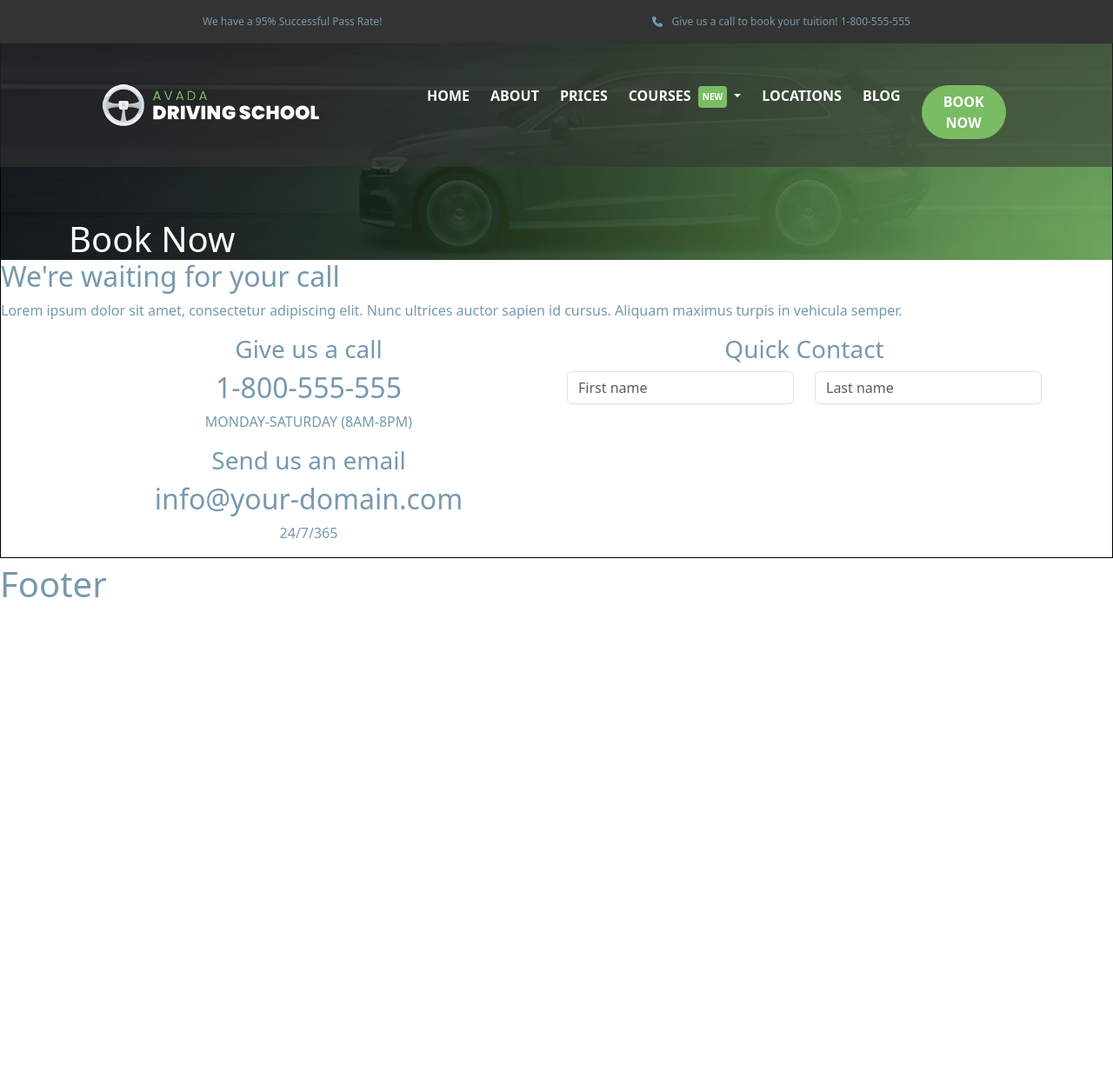
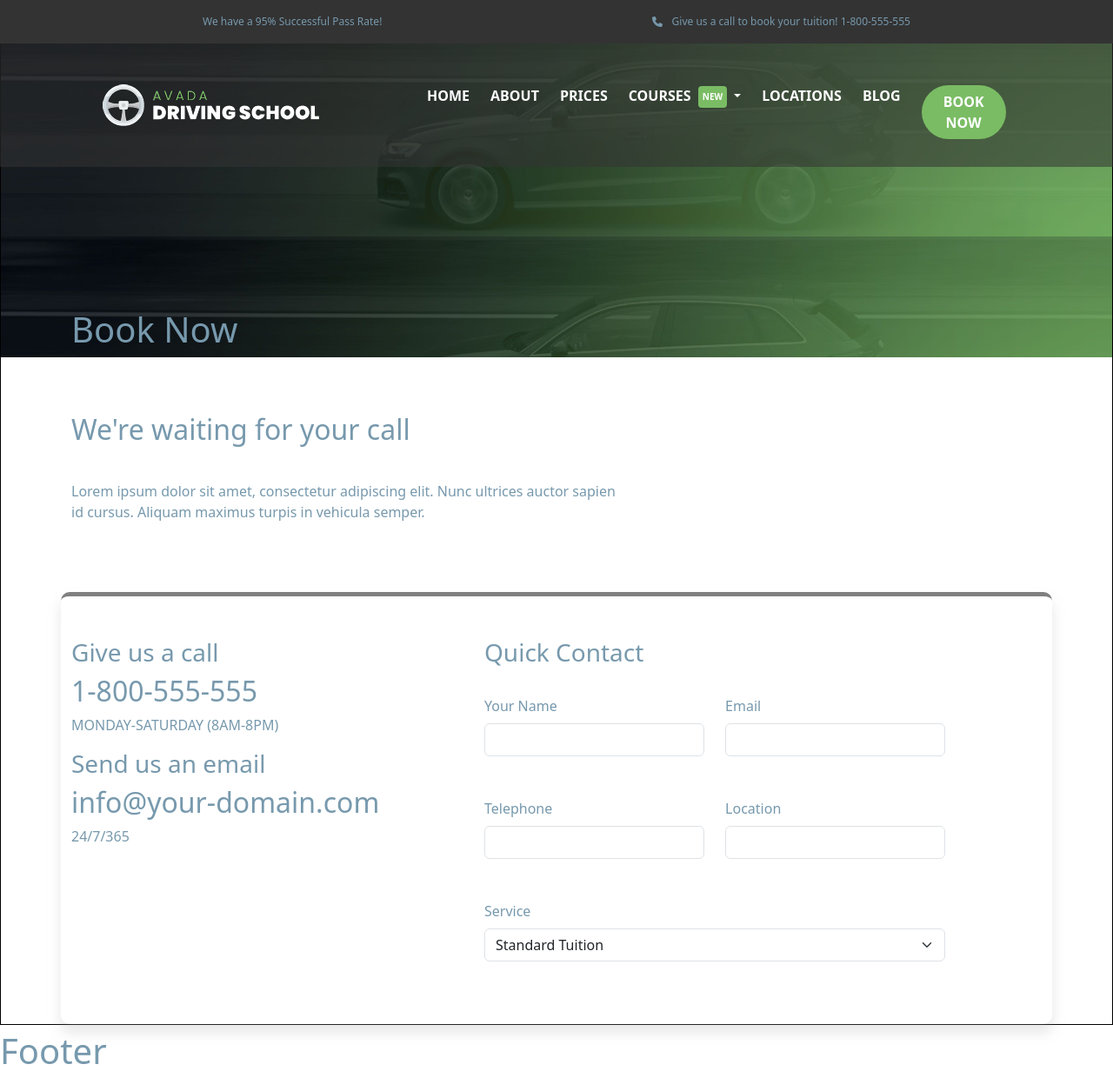
Before and after one commit to MiriamPecora/proj-html-vuejs, a Vue app: page /book-now in a window 1280 px wide. Shown: the whole page at 87% size. Before the commit the page ends 800 px from the top, so only its background shows below. Built offline with nearby package versions, Linux system fonts and the light colour scheme.

Commit message:
[UPD] Added other sections of the 'book now' page and slightly organized layout

```diff
--- a/src/pages/PageForm.vue
+++ b/src/pages/PageForm.vue
@@ -6,23 +6,27 @@ export default {
 
 <template>
     <div id="book_now">
-        <div id="jumbotron_booknow" class="position-relative">
-            <img src="../assets/img/booknow/book-now-hero-background.jpg" alt="jumbotron" class="position-absolute objects-fit-cover z-n1">
-            <div class="">
-                <h1 class="card-text ms-5">Book Now</h1>
+
+        <div id="jumbotron_booknow">
+            <div id="jumbo_text" class="container-lg d-flex h-100 align-items-end">
+                <h1>Book Now</h1>
+            </div>
         </div>
 
+        <div id="text_section" class="container-lg d-flex flex-column py-5">
+            <h2 class="py-3">We're waiting for your call</h2>
+            <div class="row">
+                <div class="col-7"><p class="py-3">Lorem ipsum dolor sit amet, consectetur adipiscing elit. Nunc ultrices auctor sapien id cursus. Aliquam maximus turpis in vehicula semper.</p></div>
+                <div class="col"></div>
+            </div>
         </div>
 
-        <div id="text_section">
-            <h2>We're waiting for your call</h2>
-            <p>Lorem ipsum dolor sit amet, consectetur adipiscing elit. Nunc ultrices auctor sapien id cursus. Aliquam maximus turpis in vehicula semper.</p>
-        </div>
+        <div id="quick_contact">
 
-        <div class="container text-center">
-            <div class="row align-items-start">
+            <div class="container-lg d-flex flex-column py-5 team-10-card">
+                <div class="row">
 
-                <div id="form_left_side" class="col">
+                    <div id="form_left_side" class="col-5">
                         <div>
                             <h3>Give us a call</h3>
                             <h2>1-800-555-555</h2>
@@ -39,16 +43,41 @@ export default {
                         <h3>Quick Contact</h3>
                         <div id="form">
                             <div class="row">
-                            <div class="col">
-                                <input type="text" class="form-control" placeholder="First name" aria-label="First name">
+                                <div class="col-5 py-4">
+                                    <label class="form-label">Your Name</label>
+                                    <input type="text" class="form-control">
                                 </div>
-                            <div class="col">
-                                <input type="text" class="form-control" placeholder="Last name" aria-label="Last name">
+                                <div class="col-5 py-4">
+                                    <label class="form-label">Email</label>
+                                    <input type="email" class="form-control">
+                                </div>
+                                <div class="col-5 py-4">
+                                    <label class="form-label">Telephone</label>
+                                    <input type="text" class="form-control">
+                                </div>
+                                <div class="col-5 py-4">
+                                    <label class="form-label">Location</label>
+                                    <input type="email" class="form-control">
+                                </div>
+                                <div class="col-10 py-4">
+                                    <label class="form-label" for="service">Service</label>
+                                    <select id="service" class="form-select" aria-label="Default select example">
+                                        <option selected value="Standard Tuition">Standard Tuition</option>
+                                        <option value="Night Driving">Night Driving</option>
+                                        <option value="Automatic">Automatic</option>
+                                        <option value="Pass Plus">Pass Plus</option>
+                                        <option value="Intensive Course">Intensive Course</option>
+                                        <option value="Instructor">Instructor</option>
+                                        <option value="Refresher Course">Refresher Course</option>
+                                        <option value="Cab Driver Training">Cab Driver Training</option>
+                                        <option value="Heavy Vehicule Training">Heavy Vehicule Training</option>
+                                    </select>
                                 </div>
                             </div>
                         </div>
                     </div>
 
+                </div>
             </div>
         </div>
     </div>
@@ -61,17 +90,16 @@ export default {
         border: 1px solid black;
     }
 
-    img{
+    #jumbotron_booknow {
+        background-image: url("../assets/img/booknow/book-now-hero-background.jpg");
+        background-size:contain;
+        height: 410px;
         width: 100%;
-        height: 100%;
-        left: 0;
-        top: 0;
-        object-fit: cover;
     }
 
-    h1{
-        padding: 250px 30px 0px 30px;
-        color: white;
+    .team-10-card{
+        border-top: 5px solid grey;
     }
 
+
 </style>
```
Lines whose indentation alone changed are shown as unchanged.
